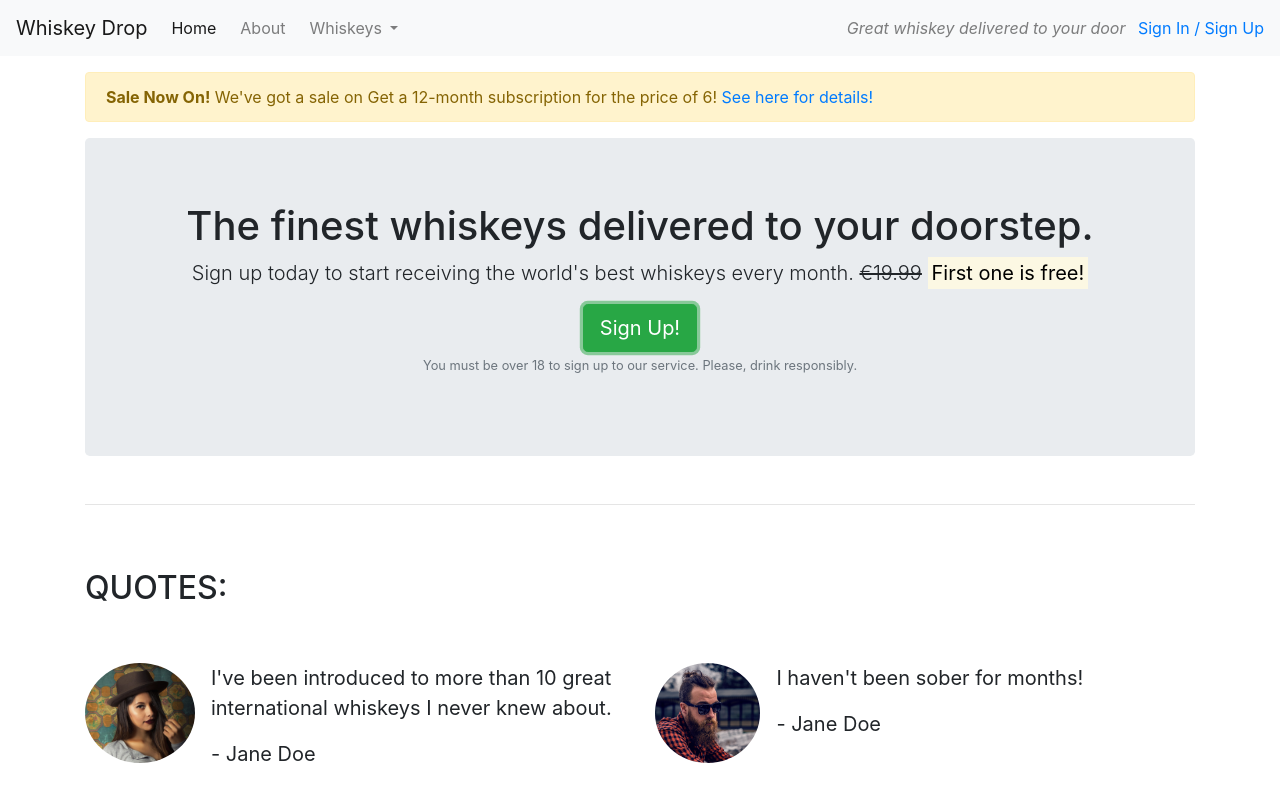
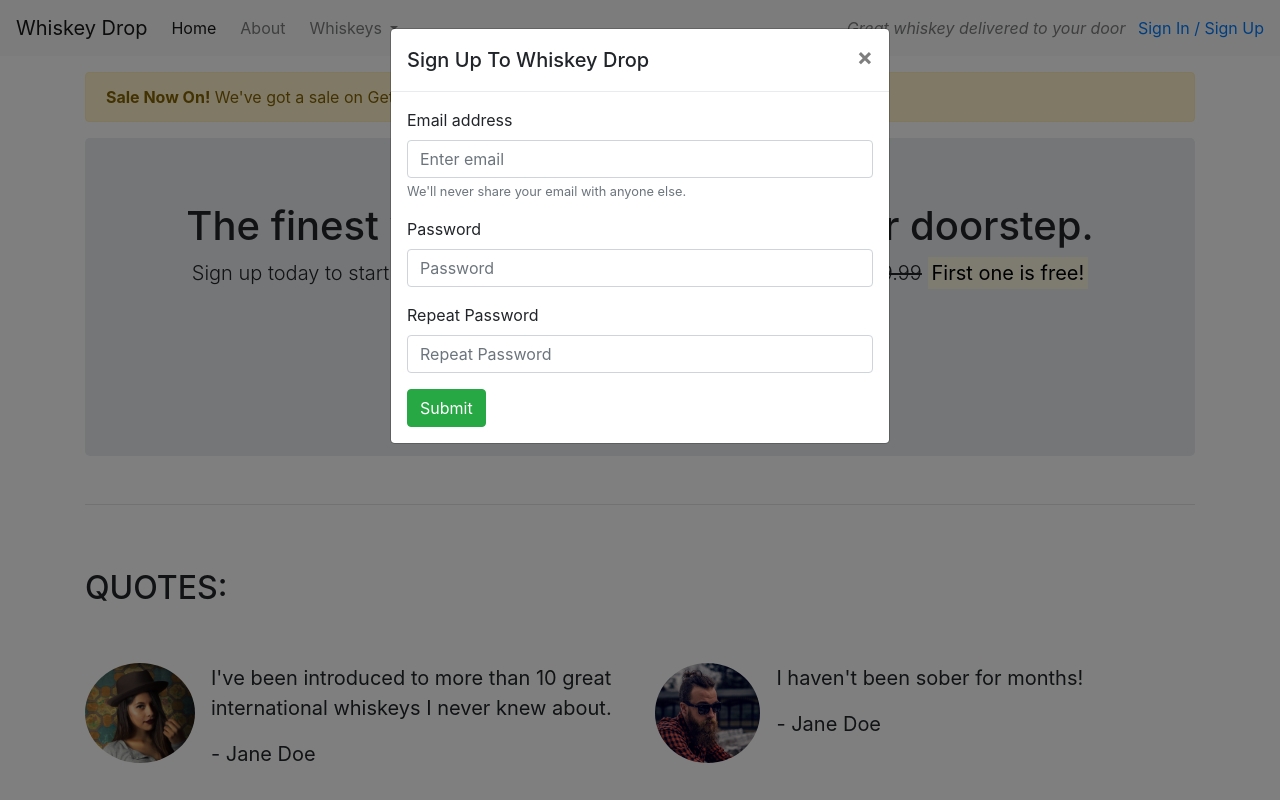
Before and after one commit to dnlbowers/Bootstrap, a plain HTML site: page index.html in a window 1280 px wide. Both pictures are taken after a click on the button "Sign Up!". Shown: the top 800 px of the page. Drawn offline with nearby package versions, Linux system fonts and the light colour scheme.

Commit message:
add modal with sign up form

```diff
--- a/index.html
+++ b/index.html
@@ -65,7 +65,8 @@
                         <s class="d-none d-sm-inline">€19.99</s>
                         <span class="d-inline d-sm-none"><br></span>
                         <strong><mark>First one is free!</mark></strong></p>
-                    <button class="btn btn-success btn-lg">Sign Up!</button>
+                    <button class="btn btn-success btn-lg" data-toggle="modal" data-target="#signUpModal">Sign
+                        Up!</button>
                     <p class="text-muted"><small>You must be over 18 to sign up to our service. Please, drink
                             responsibly.</small></p>
                 </section>
@@ -202,6 +203,42 @@
         </section>
         <!-- /Table Challenge -->
     </article>
+    <div class="modal" tabindex="-1" role="dialog" id="signUpModal">
+        <div class="modal-dialog" role="document">
+            <div class="modal-content">
+                <div class="modal-header">
+                    <h5 class="modal-title">Sign Up To Whiskey Drop</h5>
+                    <button type="button" class="close" data-dismiss="modal" aria-label="Close">
+                        <span aria-hidden="true">&times;</span>
+                    </button>
+                </div>
+                <div class="modal-body">
+                    <form>
+                        <div class="form-group">
+                            <label for="exampleInputEmail1">Email address</label>
+                            <input type="email" class="form-control" id="exampleInputEmail1"
+                                aria-describedby="emailHelp" placeholder="Enter email">
+                            <small id="emailHelp" class="form-text text-muted">We'll never share your email with anyone
+                                else.</small>
+                        </div>
+                        <div class="form-group">
+                            <label for="password">Password</label>
+                            <input type="password" class="form-control" id="password"
+                                placeholder="Password">
+                        </div>
+                        <div class="form-group">
+                            <label for="repeatPassword">Repeat Password</label>
+                            <input type="password" class="form-control" id="repeatPassword"
+                                placeholder="Repeat Password">
+                        </div>
+
+                        <button type="submit" class="btn btn-success">Submit</button>
+                    </form>
+                </div>
+
+            </div>
+        </div>
+    </div>
     <script src="https://code.jquery.com/jquery-3.3.1.slim.min.js"
         integrity="sha384-q8i/X+965DzO0rT7abK41JStQIAqVgRVzpbzo5smXKp4YfRvH+8abtTE1Pi6jizo" crossorigin="anonymous">
     </script>
```
